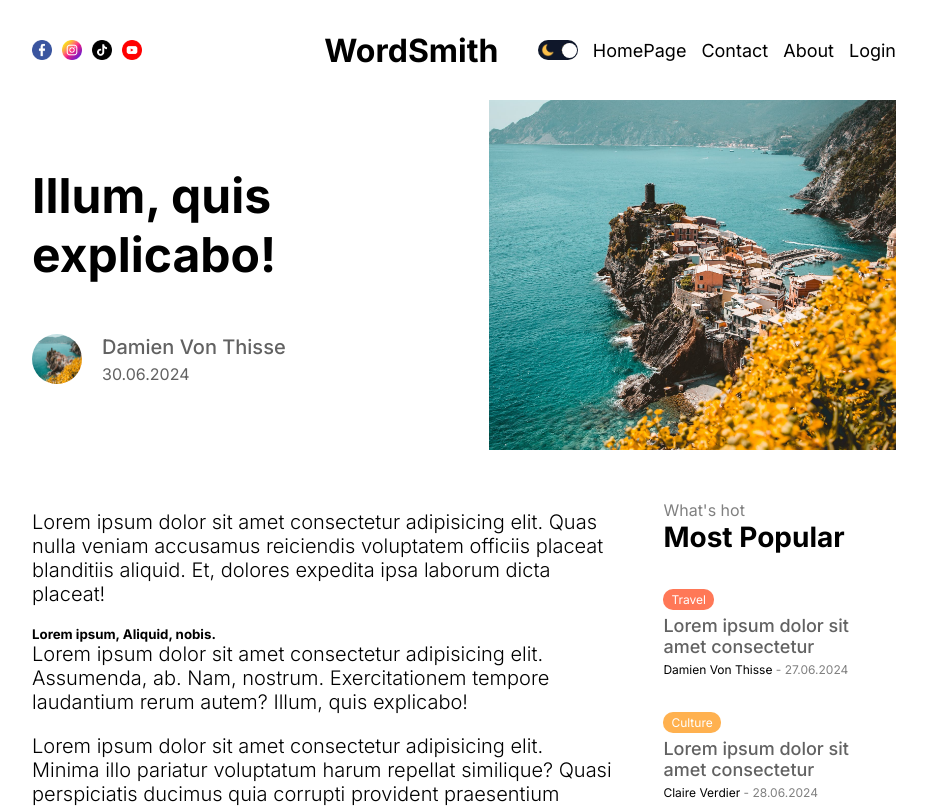
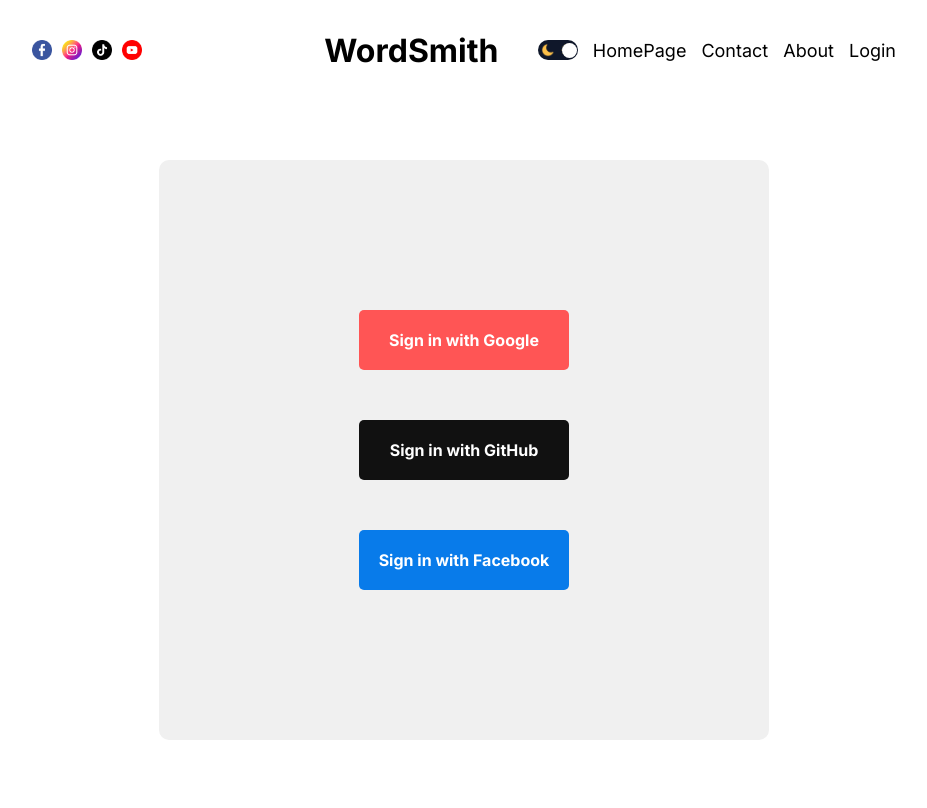
Before and after one commit to asha-saini06/blog-app, a Next.js app: page /login in a window 1280 px wide. Shown: the top 808 px of the page, without its empty margins (176-1103 px from the left). Built offline with nearby package versions, Linux system fonts and the light colour scheme.

Commit message:
Login Page Design

```diff
--- /dev/null
+++ b/src/app/login/loginPage.module.css
@@ -0,0 +1,56 @@
+.container {
+    display: flex;
+    align-items: center;
+    justify-content: center;
+    margin-top: 60px;
+}
+
+.wrapper {
+    background-color: var(--softBg);
+    padding: 150px 200px;
+    border-radius: 10px;
+    display: flex;
+    flex-direction: column;
+    gap: 50px;
+}
+
+.socialButton {
+    padding: 20px;
+    border-radius: 5px;
+    border: none;
+    color: #fff;
+    font-weight: bold;
+    cursor: pointer;
+    display: flex;
+    align-items: center;
+    justify-content: center;
+}
+
+.socialButton:first-child {
+    background-color: #ff5555;
+}
+
+.socialButton:nth-child(2) {
+    background-color: #111;
+}
+
+.socialButton:last-child {
+    background-color: #087bea;
+}
+
+@media screen and (max-width:768px) {
+    .wrapper {
+        padding: 50px 100px;
+    }
+}
+
+@media screen and (max-width:640px) {
+    .wrapper {
+        padding: 30px;
+    }
+
+    .socialButton {
+        font-size: 14px;
+        font-weight: 400;
+    }
+}
--- /dev/null
+++ b/src/app/login/page.jsx
@@ -0,0 +1,15 @@
+import styles from "./loginPage.module.css";
+
+const LoginPage = () => {
+  return (
+    <div className={styles.container}>
+      <div className={styles.wrapper}>
+        <div className={styles.socialButton}>Sign in with Google</div>
+        <div className={styles.socialButton}>Sign in with GitHub</div>
+        <div className={styles.socialButton}>Sign in with Facebook</div>
+      </div>
+    </div>
+  );
+};
+
+export default LoginPage;
```
